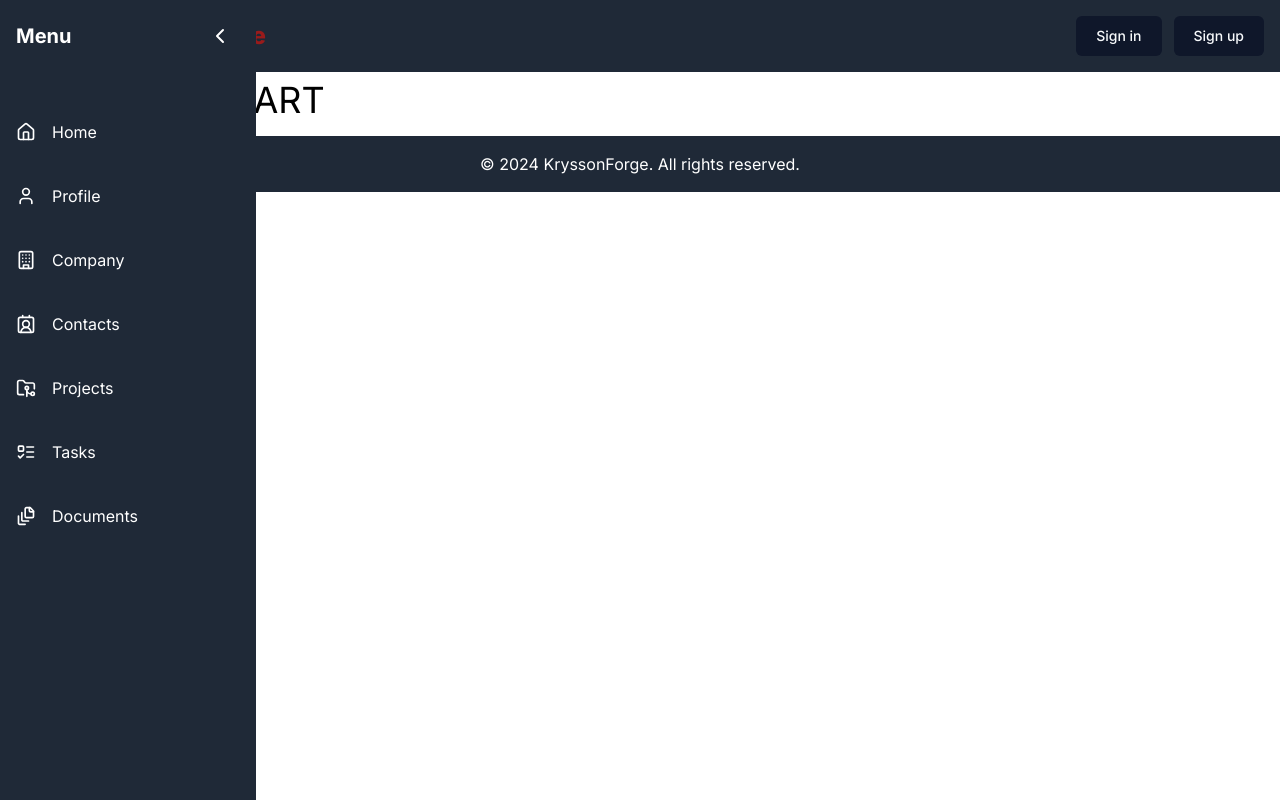
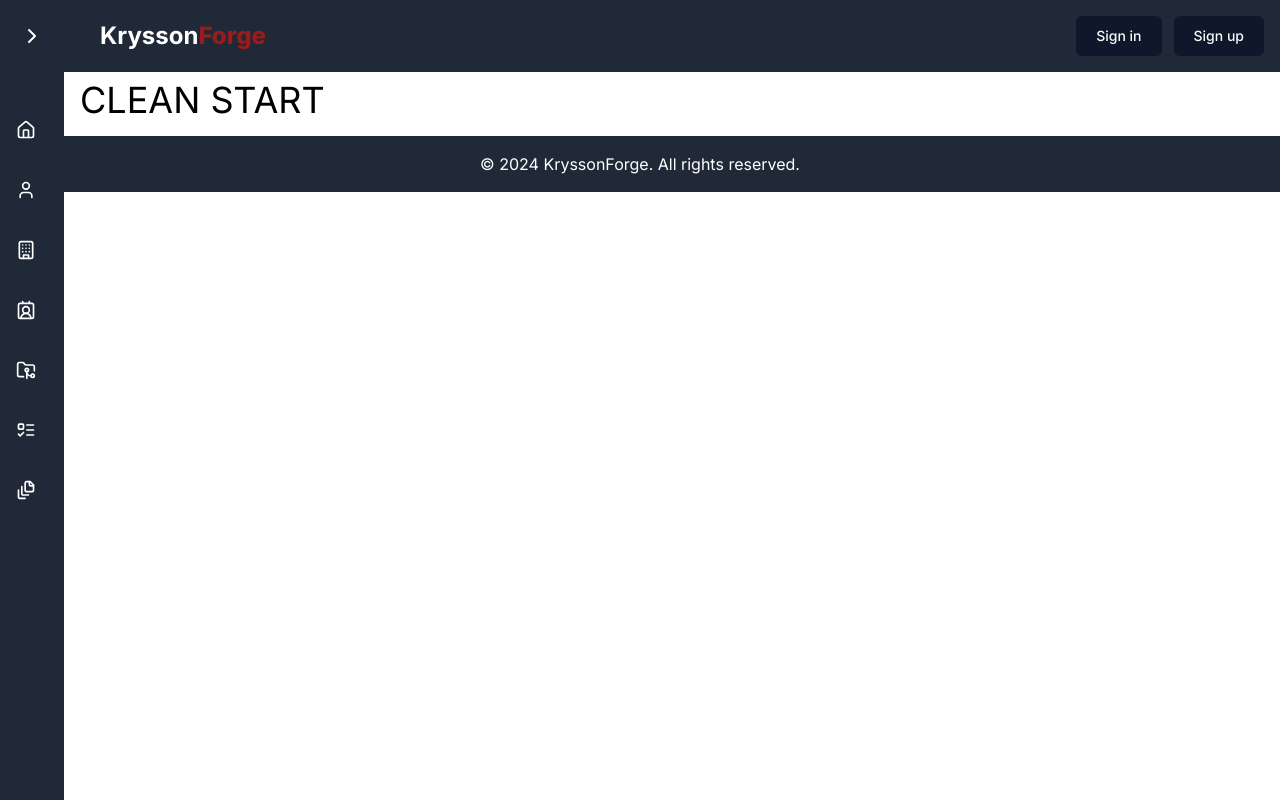
Before and after one commit to Krysson/kryssonforge, a Next.js app: page / in a window 1280 px wide. Built offline with nearby package versions, Linux system fonts and the light colour scheme; no server answers.

Commit message:
chore: Collapse sidebar by default

```diff
--- a/src/components/sidebar.jsx
+++ b/src/components/sidebar.jsx
@@ -14,7 +14,7 @@ import {
 } from 'lucide-react'
 
 const Sidebar = () => {
-  const [isCollapsed, setIsCollapsed] = useState(false)
+  const [isCollapsed, setIsCollapsed] = useState(true)
 
   const toggleSidebar = () => {
     setIsCollapsed(!isCollapsed)
```
